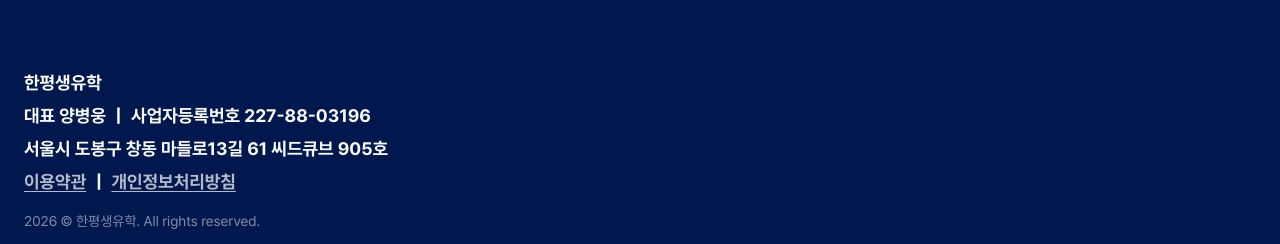
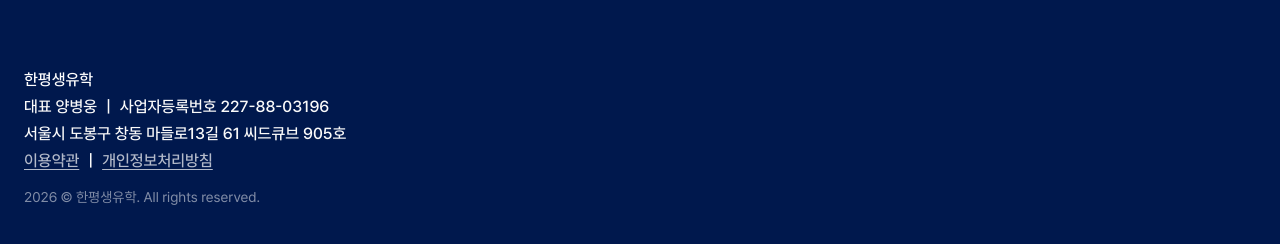
Before and after one commit to bp4sp4/KorhrdStudyAbroad, a Next.js app: page /program in a window 1280 px wide. Shown: the part 3160-3404 px from the top of the page. Built offline with nearby package versions, Linux system fonts and the light colour scheme; no server answers.

Commit message:
resize text size

```diff
--- a/src/app/(main)/page.module.css
+++ b/src/app/(main)/page.module.css
@@ -1075,7 +1075,7 @@ aspect-ratio: 1/1;
   }
 
   .cta_title {
-    font-size: 24px;
+    font-size: 28px;
     font-weight: 700;
     line-height: 28.8px;
   }
--- a/src/app/(main)/page.tsx
+++ b/src/app/(main)/page.tsx
@@ -61,13 +61,12 @@ export default function Home() {
       <ProcessSection />
 
 
-      {/* ── 한평생만의 전문 유학 프로그램 ── */}
+      {/* ── 전문 유학 프로그램 ── */}
       <section className={styles.program}>
         <div className={styles.program_heading}>
           <h2 className={styles.program_title}>전문 유학 프로그램</h2>
           <p className={styles.program_subtitle}>
-            <span className={styles.program_subtitle_desktop}>검증된 명문학교부터 신나는 액티비티까지</span>
-            <span className={styles.program_subtitle_mobile}>첫 안내부터 현지 도착까지 안전하게</span>
+            <span className={styles.program_subtitle}>검증된 명문학교부터 신나는 액티비티까지</span>
           </p>
         </div>
         <ProgramSwiper programs={PROGRAMS} />
--- a/src/app/(main)/program/page.module.css
+++ b/src/app/(main)/program/page.module.css
@@ -63,10 +63,10 @@
 .info_title {
   color: var(--Atomic-Mono-900, #010101);
   font-family: Pretendard;
-  font-size: 32px;
+  font-size: 26px;
   font-style: normal;
   font-weight: 700;
-  line-height: 120%;
+  line-height: 28.8px;
   margin: 0;
 }
 
@@ -402,6 +402,7 @@ line-height: 25.2px; /* 140% */
   }
 }
 
+
 @media (max-width: 1023px) {
   .hero {
     display: flex;
@@ -420,10 +421,10 @@ line-height: 25.2px; /* 140% */
   .hero_title {
     color: #FFF;
     font-family: Pretendard, sans-serif;
-    font-size: 36px;
+    font-size: 28px;
     font-style: normal;
     font-weight: 700;
-    line-height: 43.2px;
+    line-height: 33.6px;
   }
 
   .info_section {
@@ -492,10 +493,10 @@ line-height: 25.2px; /* 140% */
   .reason_title {
     color: #FFF;
     font-family: Pretendard, sans-serif;
-    font-size: 28px;
+    font-size: 26px;
     font-style: normal;
     font-weight: 700;
-    line-height: 33.6px;
+    line-height: 28.8px;
   }
 
   .reason_cards {
@@ -564,7 +565,7 @@ line-height: 25.2px; /* 140% */
     color: #FFF;
     text-align: center;
     font-family: Pretendard, sans-serif;
-    font-size: 24px;
+    font-size: 20px;
     font-style: normal;
     font-weight: 500;
     line-height: 28.8px;
--- a/src/app/(main)/program/page.tsx
+++ b/src/app/(main)/program/page.tsx
@@ -164,7 +164,7 @@ export default function ProgramPage() {
       <section className={styles.cta_section}>
         <div className={styles.cta_top}>
           <img src="/main/cta/white_logo.png" alt="한평생유학" className={styles.cta_logo} />
-          <p className={styles.cta_title}>아이가 잘 지내는 유학, 지금 경험해보세요.</p>
+          <p className={styles.cta_title}>아이가 잘 지내는 유학,<br className={styles.cta_title_br} /> 지금 경험해보세요.</p>
         </div>
         <HeroConsultButton variant="cta" />
       </section>
--- a/src/components/Footer/Footer.module.css
+++ b/src/components/Footer/Footer.module.css
@@ -11,18 +11,18 @@
 .company {
   color: #fff;
   font-family: Pretendard, -apple-system, sans-serif;
-  font-size: 18px;
-  font-weight: 700;
-  line-height: 1.4;
+  font-size: 16px;
+  font-weight: 500;
+  line-height: 1.2;
 
 }
 
 .info {
   color:#FAFAFA;
   font-family: Pretendard, -apple-system, sans-serif;
-  font-size: 18px;
-  font-weight: 700;
-  line-height: 1.4;
+  font-size: 16px;
+  font-weight: 500;
+  line-height: 1.2;
 }
 
 .link {
--- a/src/components/ProgramSwiper/ProgramSwiper.module.css
+++ b/src/components/ProgramSwiper/ProgramSwiper.module.css
@@ -23,7 +23,7 @@
   content: '';
   position: absolute;
   inset: 0;
-  background: linear-gradient(180deg, rgba(0, 57, 178, 0.80) 0%, rgba(0, 57, 178, 0.00) 100%);
+  background: linear-gradient(180deg, rgba(0, 0, 0, 0.7) 0%, rgba(0, 57, 178, 0.00) 100%);
 }
 
 .card_inner {
```
Also changed, not shown: src/components/ReviewSection/ReviewSection.module.css (+5 -2 lines).
